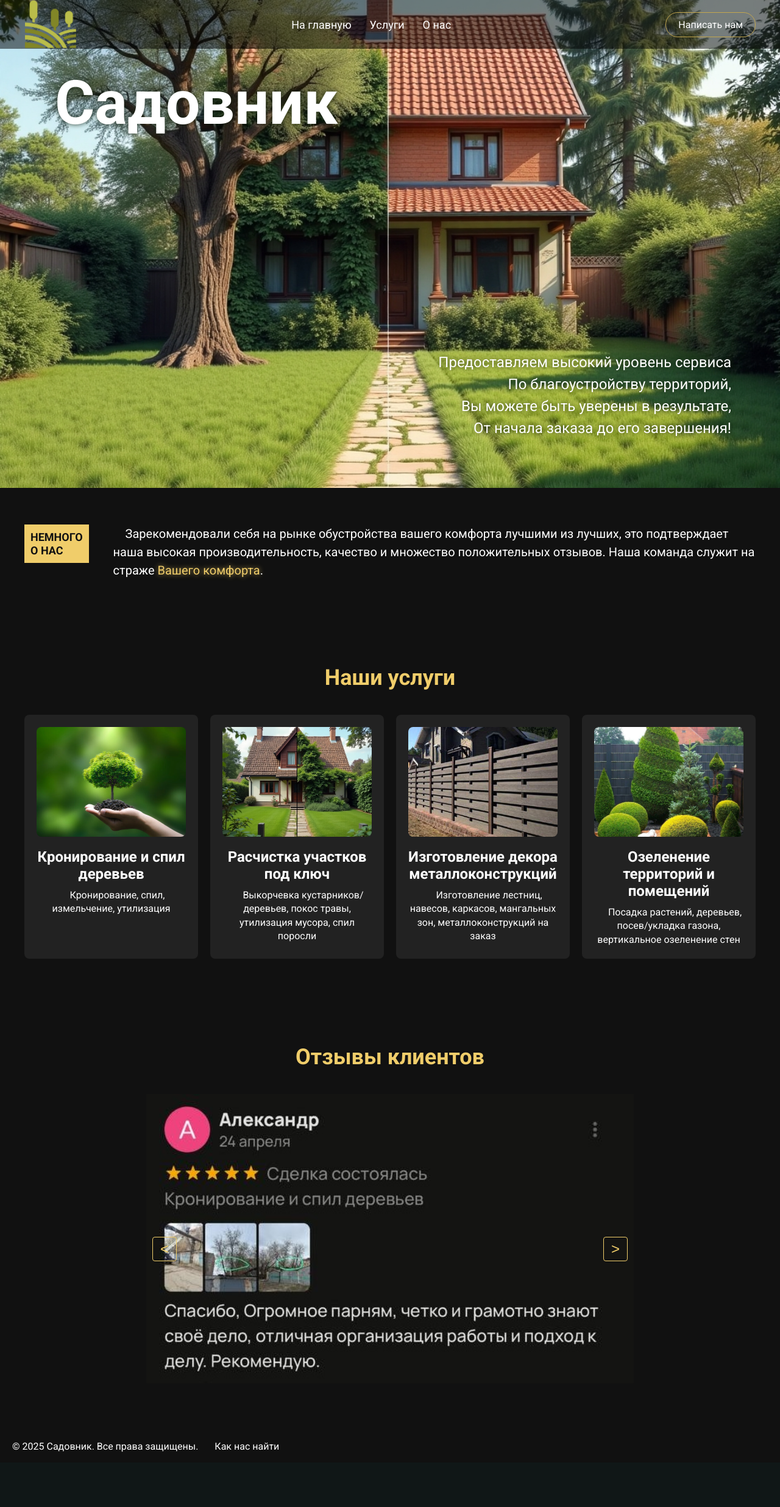
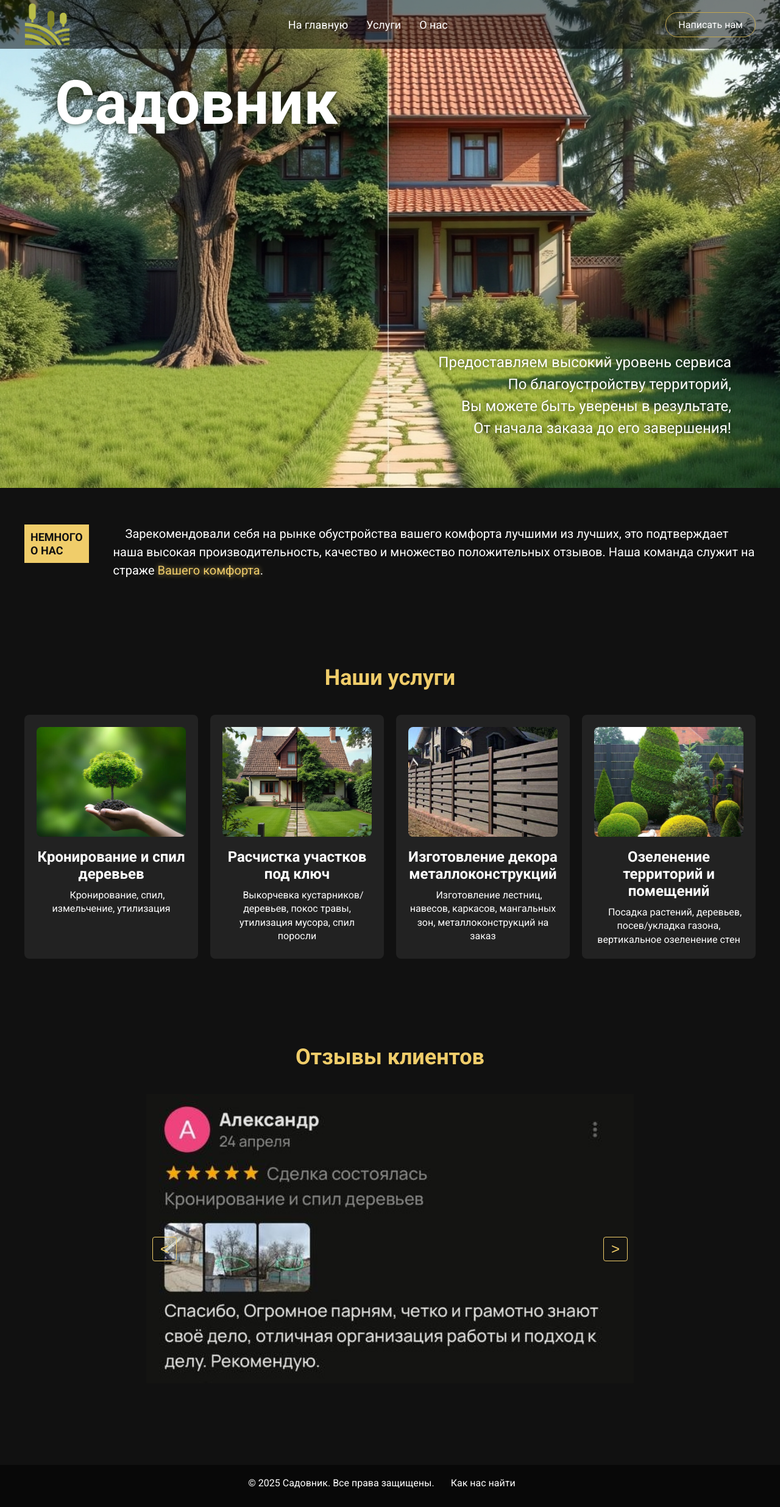
Before and after one commit to vitallcore/Sadovnik-flask, a Flask app: page / in a window 1280 px wide. Shown: the whole page at 61% size. Before the commit the page ends 2381 px from the top, so only its background shows below. Run offline with Flask 3, Linux system fonts and the light colour scheme.

Commit message:
sadovnik

```diff
--- a/static/styles.css
+++ b/static/styles.css
@@ -18,12 +18,14 @@ body {
   align-items: center;
   justify-content: space-between;
   background: rgba(0, 0, 0, 0.5);
-  height: 80px;
+  min-height: 80px;
+  /* Изменено на min-height */
   padding: 0 40px;
 }
 
 .navbar img {
-  height: 100%;
+  max-height: 70px;
+  /* Ограничение высоты */
   width: auto;
   object-fit: contain;
 }
@@ -83,9 +85,7 @@ body {
 .hero h1 {
   position: absolute;
   top: 100px;
-  /* отступ сверху (настраиваемый) */
   left: 60px;
-  /* отступ слева (настраиваемый) */
   font-size: 100px;
   font-weight: bold;
   background: rgba(0, 0, 0, 0);
@@ -226,7 +226,6 @@ body {
 .testimonial-item {
   min-width: 100%;
   box-sizing: border-box;
-  /* Убираем padding, фон и скругления */
   padding: 0;
   background: none;
   border-radius: 0;
@@ -318,12 +317,10 @@ body {
 /* Отступы после заголовков */
 .about h1 {
   margin-bottom: 2rem;
-  /* 1.5 × текущий размер шрифта — регулируйте по вкусу */
 }
 
 .about h2 {
   margin-bottom: 2rem;
-  /* отступ меньше, чем у h1 */
 }
 
 .welcome {
@@ -333,7 +330,6 @@ body {
 /* Отступы после заголовков */
 .welcome {
   margin-bottom: 1.5rem;
-  /* 1.5 × текущий размер шрифта — регулируйте по вкусу */
 }
 
 p {
@@ -345,20 +341,15 @@ p {
 }
 
 .centered-list {
-  /* Убираем отступ слева у ul, чтобы он точно центровался */
   padding-left: 0;
-  /* Центрируем содержимое */
   text-align: center;
-  /* Если хотите ограничить ширину списка, чтобы он не растягивался на всю ширину */
   max-width: 400px;
   margin: 0 auto;
-  /* Маркеры (точечки) выводятся внутри блока */
   list-style-position: inside;
 }
 
 /* Переносим сам элемент li в центр */
 .centered-list li {
-  /* display: list-item по умолчанию, оставляем, но центрируем текст */
   text-align: left;
 }
 
@@ -373,14 +364,24 @@ a {
 
 a:visited {
   color: white;
-  /* убирает фиолетовый цвет для посещённых ссылок */
 }
 
 a:hover {
   color: #f0cd6a;
-  /* опционально: цвет при наведении */
   text-decoration: underline;
-  /* опционально: подчёркивание при наведении */
+}
+
+/* Футер */
+.footer {
+  text-align: center;
+  padding: 20px;
+  background: rgba(0, 0, 0, 0.5);
+  margin-top: 40px;
+}
+
+.footer p {
+  margin-bottom: 10px;
+  text-indent: 0;
 }
 
 /* Медиазапросы */
@@ -410,8 +411,12 @@ a:hover {
   /* Навигация */
   .navbar {
     flex-wrap: wrap;
-    height: auto;
     padding: 15px 20px;
+  }
+
+  .navbar img {
+    max-height: 60px;
+    margin-bottom: 10px;
   }
 
   .nav-links {
@@ -458,12 +463,19 @@ a:hover {
   .navbar {
     flex-direction: column;
     padding: 15px;
+    align-items: center;
+  }
+
+  .navbar img {
+    max-height: 50px;
+    margin-bottom: 15px;
   }
 
   .nav-links {
     flex-direction: column;
     align-items: center;
     gap: 10px;
+    margin-top: 10px;
   }
 
   .cta {
@@ -489,6 +501,7 @@ a:hover {
     text-align: center;
     margin: 0 auto;
     padding: 20px 0;
+    max-width: 90%;
   }
 
   /* О нас */
@@ -530,4 +543,14 @@ a:hover {
     font-size: 24px;
     padding: 10px;
   }
+
+  /* Футер */
+  .footer {
+    padding: 15px;
+  }
+
+  .gis {
+    display: block;
+    margin-top: 10px;
+  }
 }
```
